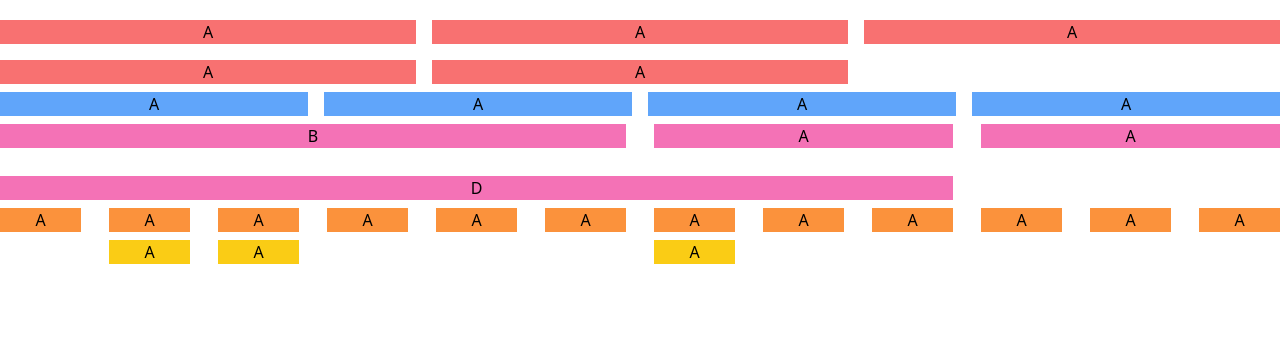
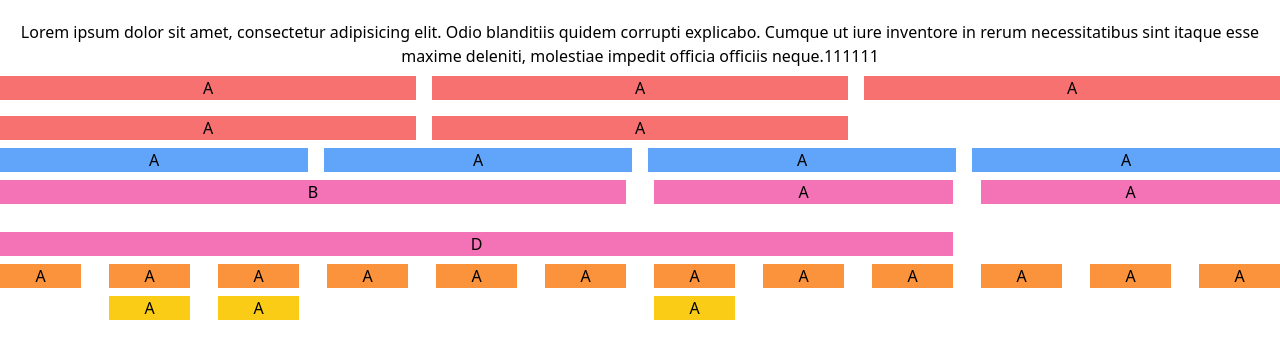
Before and after one commit to costet/prueba, a plain HTML site: page prueba.html in a window 1280 px wide. Drawn offline with nearby package versions, Linux system fonts and the light colour scheme.

Commit message:
agregue uno al final

```diff
--- a/prueba.html
+++ b/prueba.html
@@ -21,6 +21,7 @@
 </head>
 
 <body class="container mx-auto mt-5 text-center">
+      <p>Lorem ipsum dolor sit amet, consectetur adipisicing elit. Odio blanditiis quidem corrupti explicabo. Cumque ut iure inventore in rerum necessitatibus sint itaque esse maxime deleniti, molestiae impedit officia officiis neque.111111</p>
     <div class="grid grid-cols-3 gap-4 my-2">
         <div class="bg-red-400">A</div>
         <div class="bg-red-400">A</div>
```
